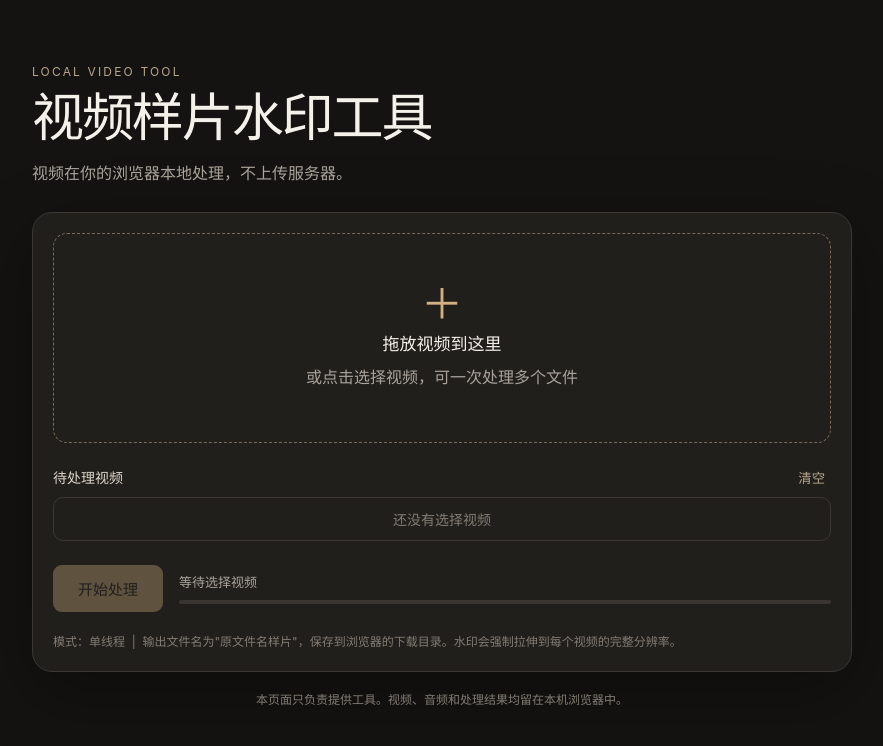
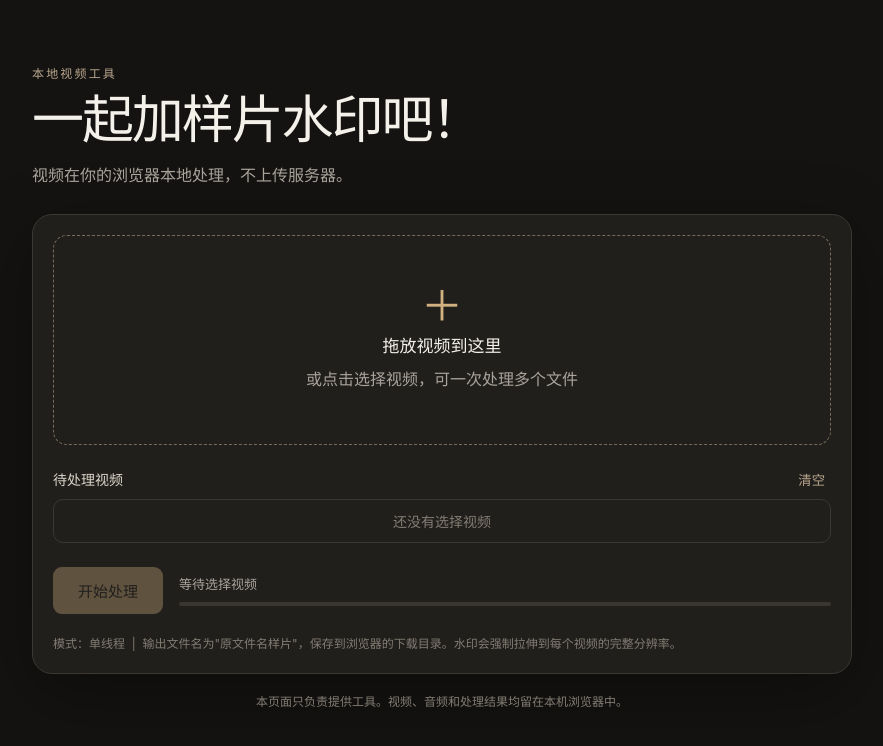
Before and after one commit to Kirota233/watermarker, a website built with Vite: page index.html in a window 1280 px wide. Shown: the whole page, without its empty margins (198-1081 px from the left). Built offline with nearby package versions, Linux system fonts and the light colour scheme; what @ffmpeg/ffmpeg would draw is missing.

Commit message:
feat: update watermark image and page titles

```diff
--- a/index.html
+++ b/index.html
@@ -4,7 +4,7 @@
     <meta charset="UTF-8" />
     <meta name="viewport" content="width=device-width, initial-scale=1.0" />
     <meta name="description" content="在浏览器本地为视频添加左上角水印" />
-    <title>视频样片水印工具</title>
+    <title>一起加样片水印吧！</title>
   </head>
   <body>
     <div id="app"></div>
--- a/src/main.js
+++ b/src/main.js
@@ -18,8 +18,8 @@ const app = document.querySelector("#app");
 app.innerHTML = `
   <main class="shell">
     <section class="hero">
-      <p class="eyebrow">LOCAL VIDEO TOOL</p>
-      <h1>视频样片水印工具</h1>
+      <p class="eyebrow">本地视频工具</p>
+      <h1>一起加样片水印吧！</h1>
       <p class="subtitle">视频在你的浏览器本地处理，不上传服务器。</p>
     </section>
     <section class="panel">
```
Also changed, not shown: public/watermark.png.
